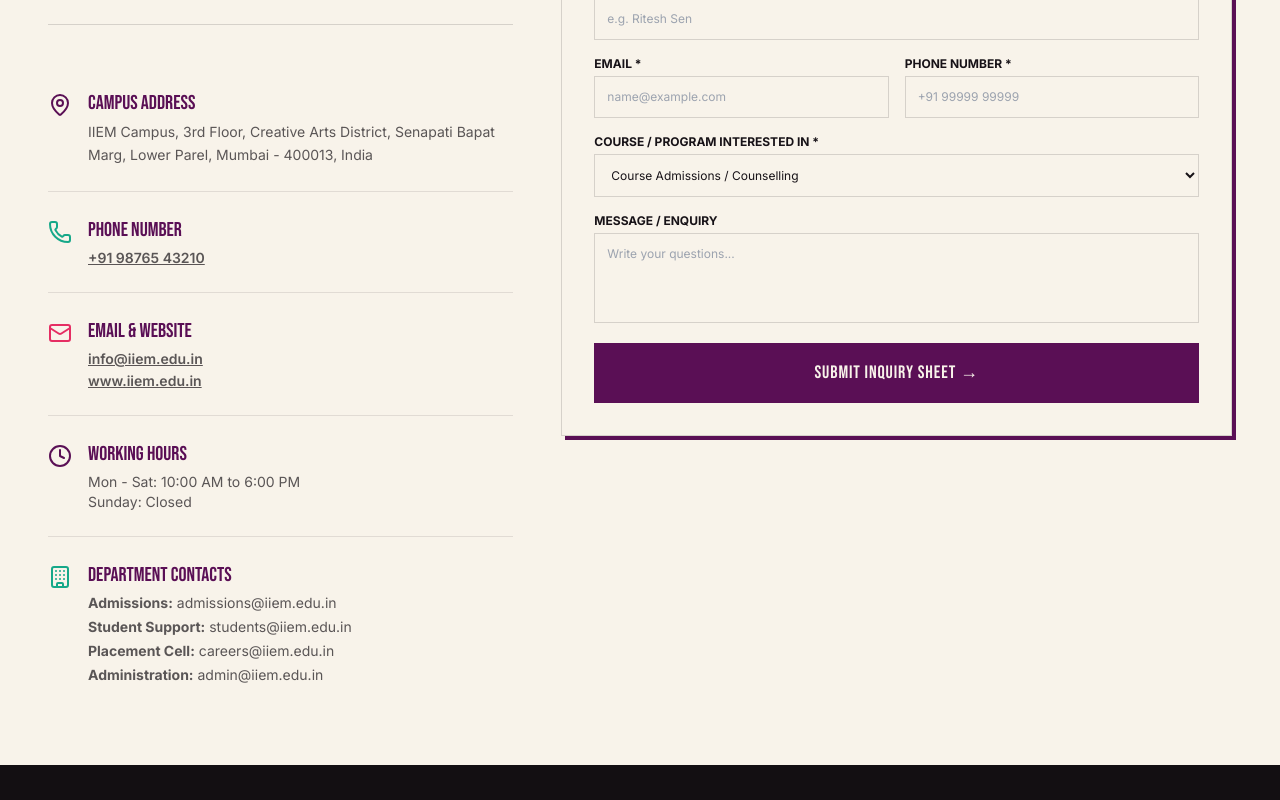
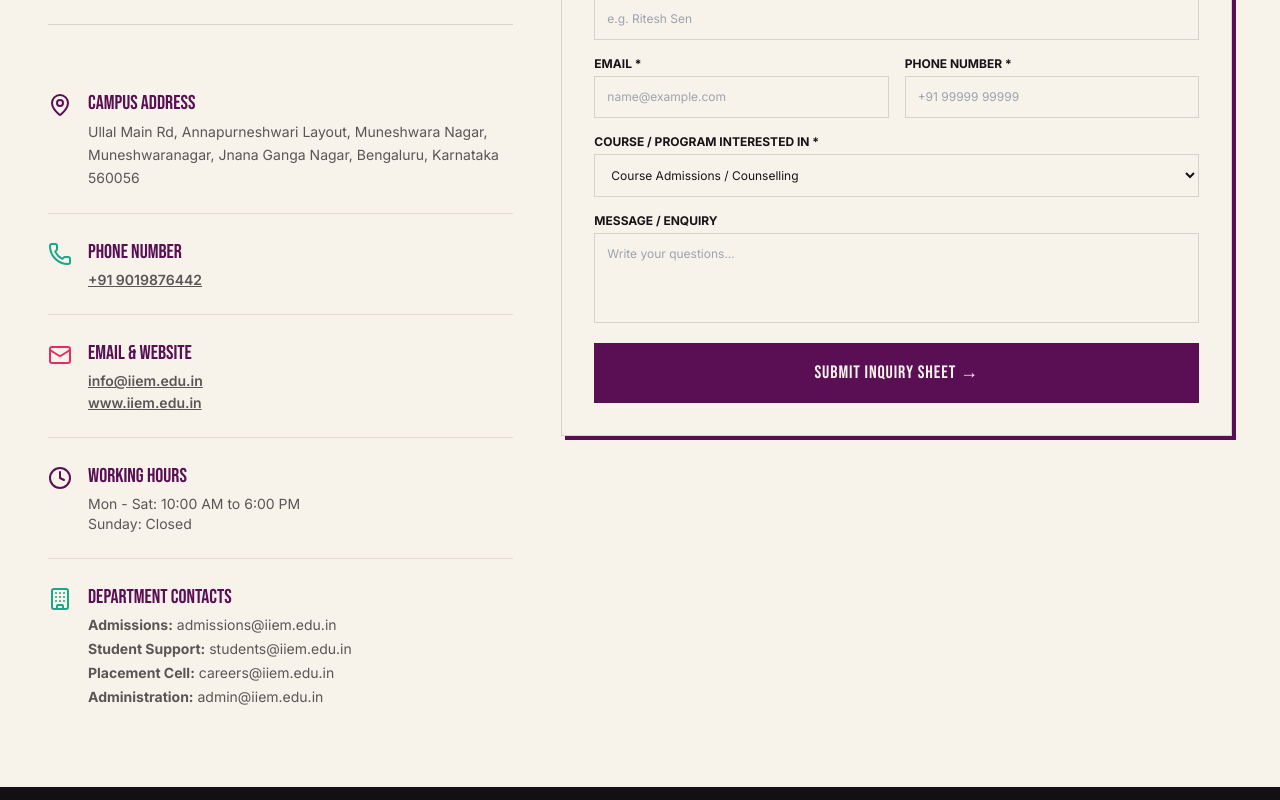
Before and after one commit to rameezwangde/iiem-v2, a React (Vite) app: page /contact in a window 1280 px wide. Shown: the part 700-1500 px from the top of the page. Built offline with nearby package versions, Linux system fonts and the light colour scheme.

Commit message:
feat: add Footer component, Contact page, and Industry Connect page

```diff
--- a/src/components/Footer.jsx
+++ b/src/components/Footer.jsx
@@ -125,14 +125,12 @@
           <div className="lg:col-span-3">
             <div className="font-display text-lg text-brand-magenta mb-4 tracking-wider">HEAD OFFICE</div>
             <p className="text-sm text-brand-cream/80 mb-4 font-sans leading-relaxed">
-              IIEM Campus, 3rd Floor, Creative Arts District,
-              Senapati Bapat Marg, Lower Parel,
-              Mumbai - 400013, India
+              Ullal Main Rd, Annapurneshwari Layout, Muneshwara Nagar, Muneshwaranagar, Jnana Ganga Nagar, Bengaluru, Karnataka 560056
             </p>
             <div className="space-y-1 text-sm text-brand-cream/80 font-sans">
               <div>
                 <strong>Phone: </strong>
-                <a href="tel:+919876543210" className="hover:text-brand-teal transition-colors">+91 98765 43210</a>
+                <a href="tel:+919019876442" className="hover:text-brand-teal transition-colors">+91 9019876442</a>
               </div>
               <div>
                 <strong>Email: </strong>
--- a/src/pages/Contact.jsx
+++ b/src/pages/Contact.jsx
@@ -1,6 +1,7 @@
 import React, { useState } from 'react';
 import { Mail, Phone, MapPin, Calendar, Clock, ArrowRight, ChevronDown, MessageCircle, Navigation, Users, Building, HelpCircle } from 'lucide-react';
 import SectionHeader from '../components/SectionHeader';
+import { programsData } from '../data/siteData';
 
 const Contact = () => {
  const [formData, setFormData] = useState({
@@ -20,6 +21,8 @@
 
  const handleSubmit = (e) => {
  e.preventDefault();
+ const text = `Hi, I am ${formData.name}. Email: ${formData.email}. Phone: ${formData.phone}. Interested in: ${formData.course}. Message: ${formData.message}`;
+ window.open(`https://wa.me/919019876442?text=${encodeURIComponent(text)}`, '_blank');
  setSubmitted(true);
  };
 
@@ -66,9 +69,7 @@
  <div>
  <div className="font-display text-xl text-brand-purple">CAMPUS ADDRESS</div>
  <p className="text-brand-textDark/70 mt-1 leading-relaxed">
- IIEM Campus, 3rd Floor, Creative Arts District,
- Senapati Bapat Marg, Lower Parel,
- Mumbai - 400013, India
+ Ullal Main Rd, Annapurneshwari Layout, Muneshwara Nagar, Muneshwaranagar, Jnana Ganga Nagar, Bengaluru, Karnataka 560056
  </p>
  </div>
  </div>
@@ -78,7 +79,7 @@
  <div>
  <div className="font-display text-xl text-brand-purple">PHONE NUMBER</div>
  <div className="text-brand-textDark/70 mt-1">
- <a href="tel:+919876543210" className="hover:text-brand-teal font-semibold underline">+91 98765 43210</a>
+ <a href="tel:+919019876442" className="hover:text-brand-teal font-semibold underline">+91 9019876442</a>
  </div>
  </div>
  </div>
@@ -192,9 +193,9 @@
  className="w-full p-3 border border-brand-textDark/15 bg-brand-cream focus:outline-none focus:border-brand-magenta"
  >
  <option value="admissions">Course Admissions / Counselling</option>
- <option value="advanced-diploma">Advanced Diploma in Event Management</option>
- <option value="wedding">Wedding & Social Event Management</option>
- <option value="corporate">Corporate Event Management</option>
+ {programsData.map((prog) => (
+ <option key={prog.id} value={prog.id}>{prog.title}</option>
+ ))}
  <option value="other">Other Enquiry</option>
  </select>
  </div>
@@ -282,7 +283,7 @@
  </div>
  <div className="p-6 border border-brand-textDark/15 bg-brand-cream hover:border-brand-purple transition-colors">
  <div className="font-display text-xl text-brand-purple mb-1">Dedicated Counselling</div>
- <div className="text-brand-textDark/70 font-sans text-sm">Speak directly to our Lead Counsellor: +91 98765 43210</div>
+ <div className="text-brand-textDark/70 font-sans text-sm">Speak directly to our Lead Counsellor: +91 9019876442</div>
  </div>
  </div>
  </div>
@@ -343,13 +344,13 @@
 
  <div className="flex flex-col sm:flex-row justify-center items-center gap-4 pt-4">
  <a
- href="tel:+919876543210"
+ href="tel:+919019876442"
  className="w-full sm:w-auto px-6 py-4 bg-white text-brand-purple hover:bg-brand-magenta hover:text-white transition-all duration-300 font-display text-sm tracking-wider inline-flex items-center justify-center gap-2 neo-shadow"
  >
  <Phone size={18} /> CALL NOW
  </a>
  <a
- href="#"
+ href="https://wa.me/919019876442" target="_blank" rel="noreferrer"
  className="w-full sm:w-auto px-6 py-4 bg-[#25D366] text-white hover:bg-brand-dark transition-all duration-300 font-display text-sm tracking-wider inline-flex items-center justify-center gap-2 neo-shadow"
  >
  <MessageCircle size={18} /> WHATSAPP
--- a/src/pages/IndustryConnect.jsx
+++ b/src/pages/IndustryConnect.jsx
@@ -49,7 +49,7 @@
  Institutional collaborations, MoUs, and strategic partnerships with top event management companies, media houses, and production agencies.
  </p>
 
- <div className="grid grid-cols-2 md:grid-cols-4 lg:grid-cols-6 gap-4">
+ <div className="grid grid-cols-2 md:grid-cols-4 gap-6">
  {industryPartners.map((partner, idx) => (
  <div key={idx} className="p-4 border border-brand-textDark/10 bg-brand-cream text-center hover:border-brand-purple transition-colors neo-shadow flex items-center justify-center min-h-[100px]">
  <div>
```
